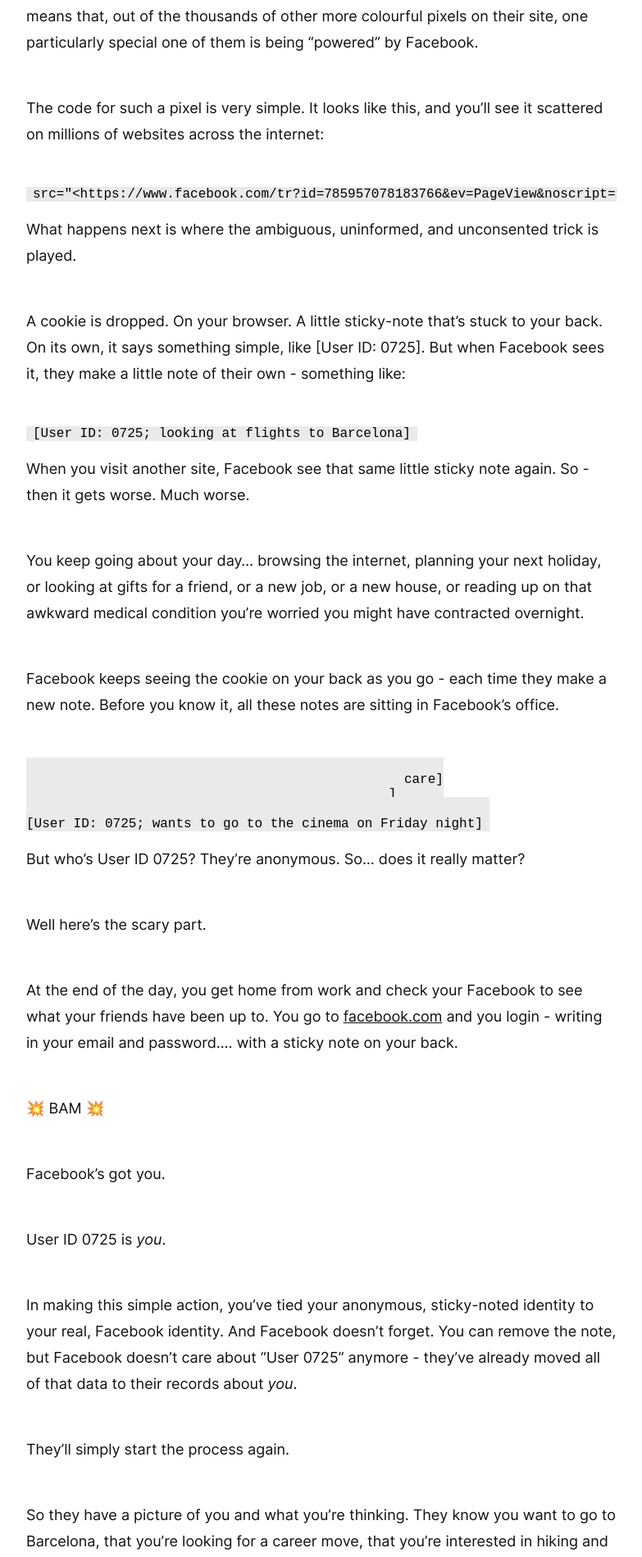
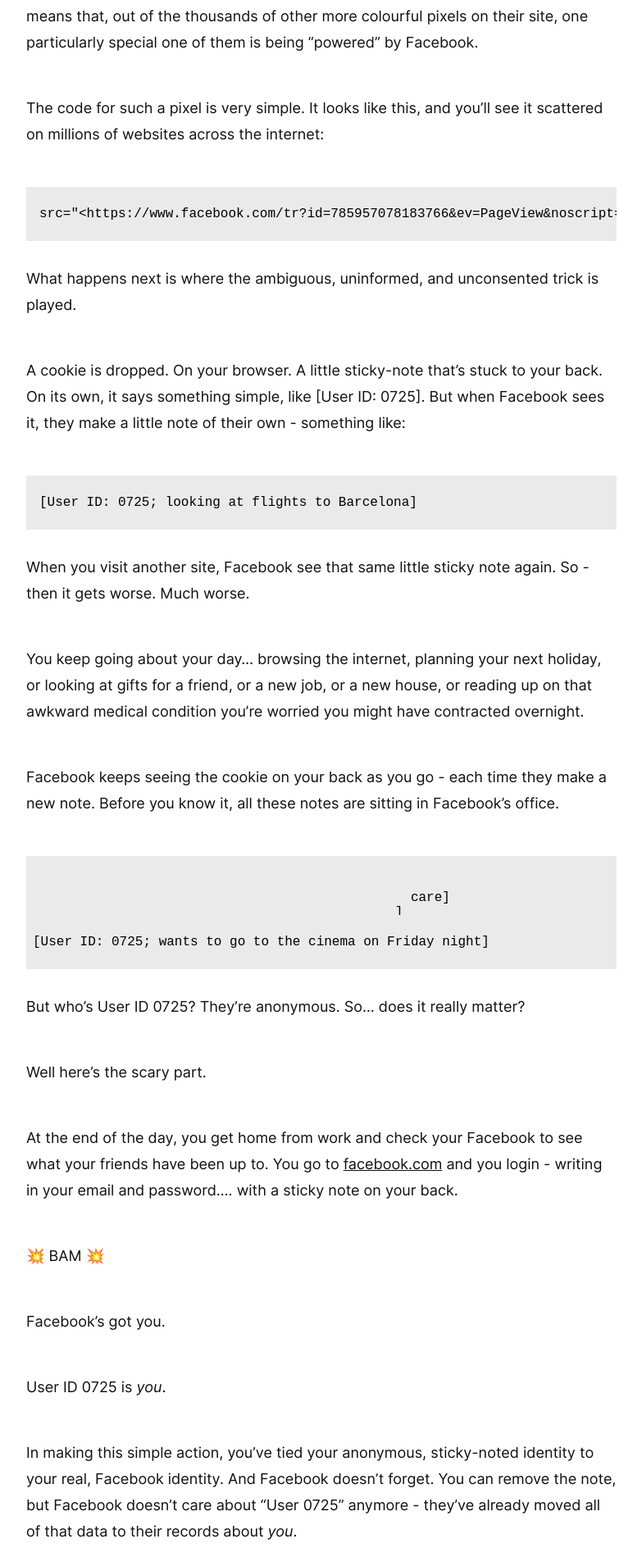
Before and after one commit to metomic/blog, a Jekyll site: the page built from _posts/2019-04-05-the-most-devastating-pixel-on-the-internet.md, in a window 1280 px wide. Shown: the part 1242-3141 px from the top of the page at 82% size, without its empty margins (248-1031 px from the left). Built offline with Jekyll 4.4.1, drawn with Linux system fonts in a browser that asks for light colours.

Commit message:
update css

```diff
--- a/css/post.css
+++ b/css/post.css
@@ -162,7 +162,7 @@
 	color: #101010;
 }
 
-code {
+code, kbd, pre, samp {
 	margin-bottom: 30px;
 	background: #eaeaea;
 	padding: 1.5em .5em;
```
Also changed, not shown: 1 other file.
